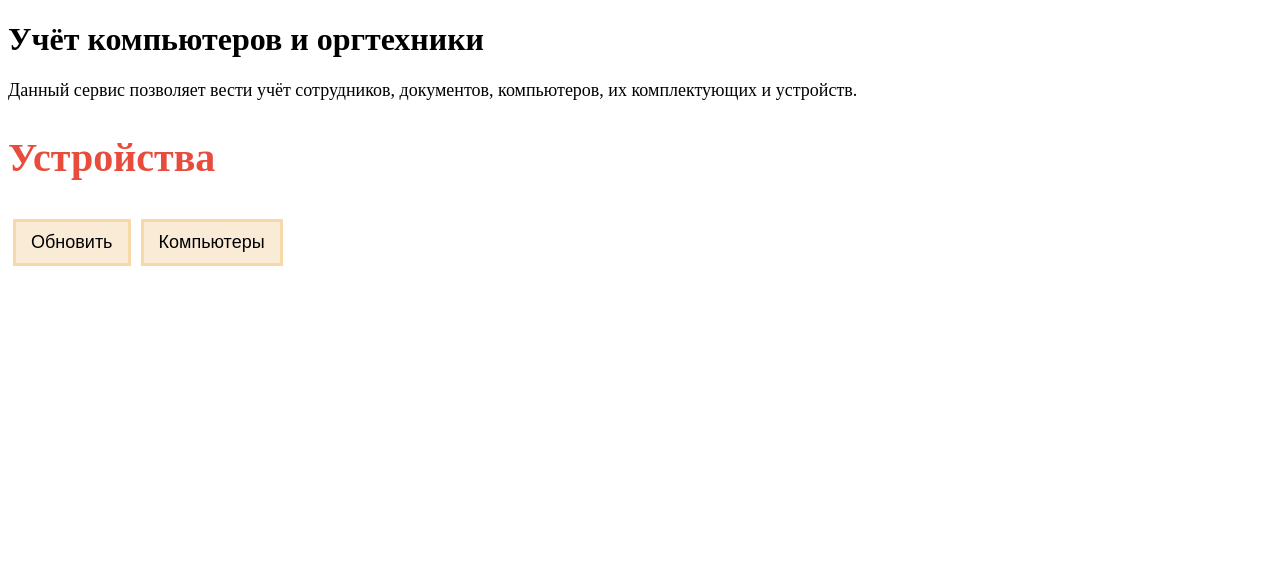
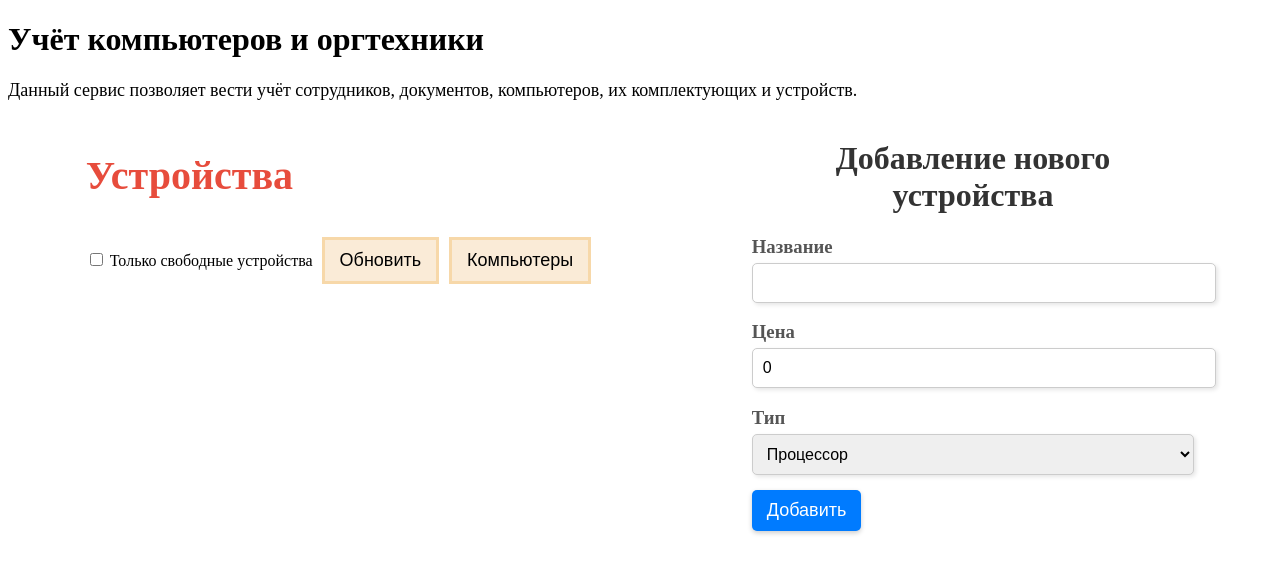
Before and after one commit to elseff/pc-accounting-ui, an Angular app: page /devices in a window 1280 px wide. Shown: the top 574 px of the page. Built offline with nearby package versions, Linux system fonts and the light colour scheme.

Commit message:
add new device

```diff
--- a/src/_service/device.service.ts
+++ b/src/_service/device.service.ts
@@ -3,6 +3,8 @@ import { Injectable } from '@angular/core';
 import { environment } from '../environments/environment';
 import { DeviceModel } from '../_model/device/DeviceModel';
 import { Observable } from 'rxjs';
+import { AddDeviceRequest } from '../_model/device/AddDeviceRequest';
+import { AddDeviceResponse } from '../_model/device/AddDeviceResponse';
 
 @Injectable({
   providedIn: 'root'
@@ -25,4 +27,8 @@ export class DeviceService {
   findAllDevices(): Observable<DeviceModel[]> {
     return this.httpClient.get<DeviceModel[]>(this.api, {headers: this.headers});
   }
+
+  addNewDevice(request: AddDeviceRequest): Observable<AddDeviceResponse> {
+    return this.httpClient.post<AddDeviceResponse>(this.api, request, {headers: this.headers});
+  }
 }
--- a/src/app/add-device/add-device.component.ts
+++ b/src/app/add-device-to-computer/add-device-to-computer.component.ts
@@ -9,10 +9,10 @@ import { PutDeviceRequest } from '../../_model/device/PutDeviceRequest';
   selector: 'app-add-device',
   standalone: true,
   imports: [NgFor, NgIf],
-  templateUrl: './add-device.component.html',
-  styleUrl: './add-device.component.css'
+  templateUrl: './add-device-to-computer.component.html',
+  styleUrl: './add-device-to-computer.component.css'
 })
-export class AddDeviceComponent {
+export class AddDeviceToComputerComponent {
   devices: DeviceModel[] =[]
   @Input() computerId: number = -1;
   @Output()
--- /dev/null
+++ b/src/app/add-new-device/add-new-device.component.css
@@ -0,0 +1,67 @@
+body {
+    font-family: Arial, sans-serif;
+    background-color: #f4f4f4;
+    color: #333;
+    margin: 0;
+    padding: 20px;
+}
+
+h1 {
+    text-align: center;
+    color: #333;
+}
+
+.label {
+    display: block;
+    margin: 20px 0;
+}
+
+.block {
+    margin: 15px 0;
+}
+
+h3 {
+    margin-bottom: 5px;
+    color: #555;
+    transition: color 0.3s ease;
+}
+
+input[type="text"],
+input[type="number"],
+select {
+    width: 100%;
+    padding: 10px;
+    border: 1px solid #ccc;
+    border-radius: 5px;
+    font-size: 16px;
+    box-shadow: 2px 2px 4px rgba(0, 0, 0, 0.1);
+    transition: border 0.3s ease, transform 0.3s ease;
+}
+
+input[type="text"]:hover,
+input[type="number"]:hover,
+select:hover {
+    border-color: #008cba;
+    transform: scale(1.02);
+}
+
+.create-device-btn {
+    background-color: #007bff;
+    color: white;
+    padding: 10px 15px;
+    border: none;
+    border-radius: 5px;
+    font-size: 18px;
+    cursor: pointer;
+    transition: background-color 0.3s ease, transform 0.3s ease;
+    box-shadow: 0 2px 5px rgba(0, 0, 0, 0.2);
+}
+
+.create-device-btn:hover {
+    background-color: #0056b3;
+    transform: scale(1.05);
+}
+
+.create-device-btn:active {
+    transform: scale(1.02);
+}
--- /dev/null
+++ b/src/app/add-new-device/add-new-device.component.html
@@ -0,0 +1,42 @@
+<h1>Добавление нового устройства</h1>
+
+<label>
+    <div class="block">
+        <h3>Название</h3>
+        <input type="text" [(ngModel)]="request.title">
+    </div>
+    <div class="block">
+        <h3>Цена</h3>
+        <input type="number" [(ngModel)]="request.price">
+    </div>
+    <div class="block">
+        <h3>Тип</h3>
+        <select name="device-types" class="device-types-input" [(ngModel)]="request.type">
+            <option [defaultSelected]="true" value="keyboard">Клавиатура</option>
+            <option value="mouse">Мышь</option>
+            <option value="printer">Принтер</option>
+            <option value="display">Монитор</option>
+            <option value="speaker">Колонки</option>
+            <option value="headphones">Наушники</option>
+            <option value="scanner">Сканер</option>
+            <option value="camera">Камера</option>
+            <option value="hard-drive">Жесткий диск</option>
+            <option value="ram">Оперативная память</option>
+            <option value="motherboard">Материнская плата</option>
+            <option value="video-card">Видеокарта</option>
+            <option value="cpu">Процессор</option>
+            <option value="drive">Дисковод</option>
+            <option value="audio-card">Звуковая карта</option>
+            <option value="power-unit">Блок питания</option>
+            <option value="case">Корпус</option>
+            <option value="hdd">HDD</option>
+            <option value="ssd">SSD</option>
+            <option value="network-card">Сетевая карта</option>
+            <option value="cooler">Кулер</option>
+        </select>
+    </div>
+
+    <div class="block">
+        <button class="create-device-btn" (click)="addNewDevice()">Добавить</button>
+    </div>
+</label>
--- /dev/null
+++ b/src/app/add-new-device/add-new-device.component.ts
@@ -0,0 +1,28 @@
+import { Component } from '@angular/core';
+import { FormsModule } from '@angular/forms';
+import { DeviceService } from '../../_service/device.service';
+import { AddDeviceRequest } from '../../_model/device/AddDeviceRequest';
+
+@Component({
+  selector: 'app-add-new-device',
+  standalone: true,
+  imports: [FormsModule],
+  templateUrl: './add-new-device.component.html',
+  styleUrl: './add-new-device.component.css'
+})
+export class AddNewDeviceComponent {
+  request: AddDeviceRequest  = {
+      type:"cpu",
+      title:"",
+      price:0
+  }
+
+  constructor(private deviceService: DeviceService){
+
+  }
+
+  addNewDevice(){
+    console.log(this.request);
+    this.deviceService.addNewDevice(this.request).subscribe(response=>console.log(response))
+  }
+}
--- a/src/app/computer/computer.component.ts
+++ b/src/app/computer/computer.component.ts
@@ -5,7 +5,7 @@ import { RouterModule, RouterOutlet } from '@angular/router';
 import { NgFor, NgIf } from '@angular/common';
 import { PutDeviceRequest } from '../../_model/device/PutDeviceRequest';
 import { RemoveDeviceRequest } from '../../_model/device/RemoveDeviceRequest';
-import { AddDeviceComponent } from "../add-device/add-device.component";
+import { AddDeviceToComputerComponent } from "../add-device-to-computer/add-device-to-computer.component";
 import { BlobOptions } from 'node:buffer';
 import { FormsModule, NgModel } from '@angular/forms';
 import { AddComputerComponent } from "../add-computer/add-computer.component";
@@ -13,7 +13,7 @@ import { AddComputerComponent } from "../add-computer/add-computer.component";
 @Component({
   selector: 'app-computer',
   standalone: true,
-  imports: [NgFor, NgIf, AddDeviceComponent, AddDeviceComponent, FormsModule, AddComputerComponent, RouterModule],
+  imports: [NgFor, NgIf, AddDeviceToComputerComponent, AddDeviceToComputerComponent, FormsModule, AddComputerComponent, RouterModule],
   templateUrl: './computer.component.html',
   styleUrl: './computer.component.css'
 })
--- a/src/app/device/device.component.css
+++ b/src/app/device/device.component.css
@@ -27,6 +27,7 @@
     text-align: center; /* Центрирование текста */
     transition: transform 0.3s, background-color 0.3s; /* Плавный переход для эффекта */
     box-shadow: 0 4px 8px rgba(0, 0, 0, 0.1); /* Легкая тень */
+    border-color: #007bff; /* Цвет границы для ноутбуков */
 }
 
 /* Стили для конкретных типов устройств */
@@ -70,3 +71,22 @@ p {
 .title h2:hover {
     color: #3498db; /* Изменение цвета при наведении на яркий синий */
 }
+
+.device-form{
+    width: 100%;
+    display: flex;
+    flex-direction: row;
+    justify-content: space-around;
+}
+
+.add-new-device{
+    width: 35%;
+}
+
+.all-device{
+    width: 50%;
+}
+
+.not-free-device {
+    color: tomato
+}
--- a/src/app/device/device.component.html
+++ b/src/app/device/device.component.html
@@ -1,27 +1,27 @@
+<div class="device-form">
+    <div class="all-devices">
         <div class="title">
         <h2>Устройства</h2>
     </div>
 
+    <label>
+        <input type="checkbox" value="Только свободные устройства" [(ngModel)]="freeDevices"> Только свободные устройства
+    </label>
+
     <button class="computers-btn" (click)="findAllDevices()">Обновить</button>
     <button class="computers-btn" routerLink="/computers">Компьютеры</button>
 
-<!-- <div class="devices-block">
-    <div *ngFor="let device of devices" class="device-el">
-        <p><b>id:</b> {{device.id}}</p>
-        <p><b>Инвентарный номер:</b> {{device.number}}</p>
-        <p><b>Название:</b> {{device.title}}</p>
-        <p><b>Тип:</b> {{device.type.code}} ({{device.type.group}})</p>
-    </div>
-</div> -->
     <div class="device-list">
-    <div *ngFor="let device of devices"
-         [ngClass]="{'device-card': true,
-                     'device-laptop': device.type.code === 'audio-card',
-                     'device-phone': device.type.code === 'video-card',
-                     'device-tablet': device.type.code === 'display'}">
+        <div *ngFor="let device of devices" class="device-card">
           <h3>{{ device.title }}</h3>
           <p>Тип: {{ device.type.code }} ({{device.type.group}})</p>
           <p>Цена: {{ device.price | currency }}</p>
           <p>Номер: {{ device.number }}</p>
+          <h3 *ngIf="device.computerId != undefined" class="not-free-device">УСТРОЙСТВО УСТАНОВЛЕНО В КОМПЬЮТЕРЕ С ID={{device.computerId}}</h3>
         </div>
       </div>
+    </div>
+    <div class="add-new-device">
+        <app-add-new-device></app-add-new-device>
+    </div>
+</div>
--- a/src/app/device/device.component.ts
+++ b/src/app/device/device.component.ts
@@ -5,16 +5,19 @@ import { DeviceModel } from '../../_model/device/DeviceModel';
 import { FormsModule } from '@angular/forms';
 import { CommonModule, NgFor, NgIf } from '@angular/common';
 import { BrowserModule } from '@angular/platform-browser';
+import { AddNewDeviceComponent } from "../add-new-device/add-new-device.component";
 
 @Component({
   selector: 'app-device',
   standalone: true,
   imports: [RouterModule, FormsModule, NgFor, NgIf,
-    CommonModule,],
+    CommonModule, AddNewDeviceComponent],
   templateUrl: './device.component.html',
   styleUrl: './device.component.css'
 })
 export class DeviceComponent {
+  freeDevices: boolean = false;
+
   constructor(private deviceSerivce: DeviceService){
 
   }
@@ -22,10 +25,18 @@ export class DeviceComponent {
 
   findAllDevices(){
     this.devices= []
-    this.deviceSerivce.findAllDevices().subscribe(response=>{
-      response.forEach(device=>{
-        this.devices.push(device);
+    if(this.freeDevices===false){
+      this.deviceSerivce.findAllDevices().subscribe(response=>{
+        response.forEach(device=>{
+          this.devices.push(device);
+        })
       })
-    })
+    }else{
+      this.deviceSerivce.findAllFreeDevices().subscribe(response=>{
+        response.forEach(device=>{
+          this.devices.push(device);
+        })
+      })
+    }
   }
 }
```
Also changed, not shown: src/app/add-device-to-computer/add-device-to-computer.component.css (renamed from src/app/add-device/add-device.component.css), src/app/add-device-to-computer/add-device-to-computer.component.html (renamed from src/app/add-device/add-device.component.html). Lines whose indentation alone changed are shown as unchanged.
